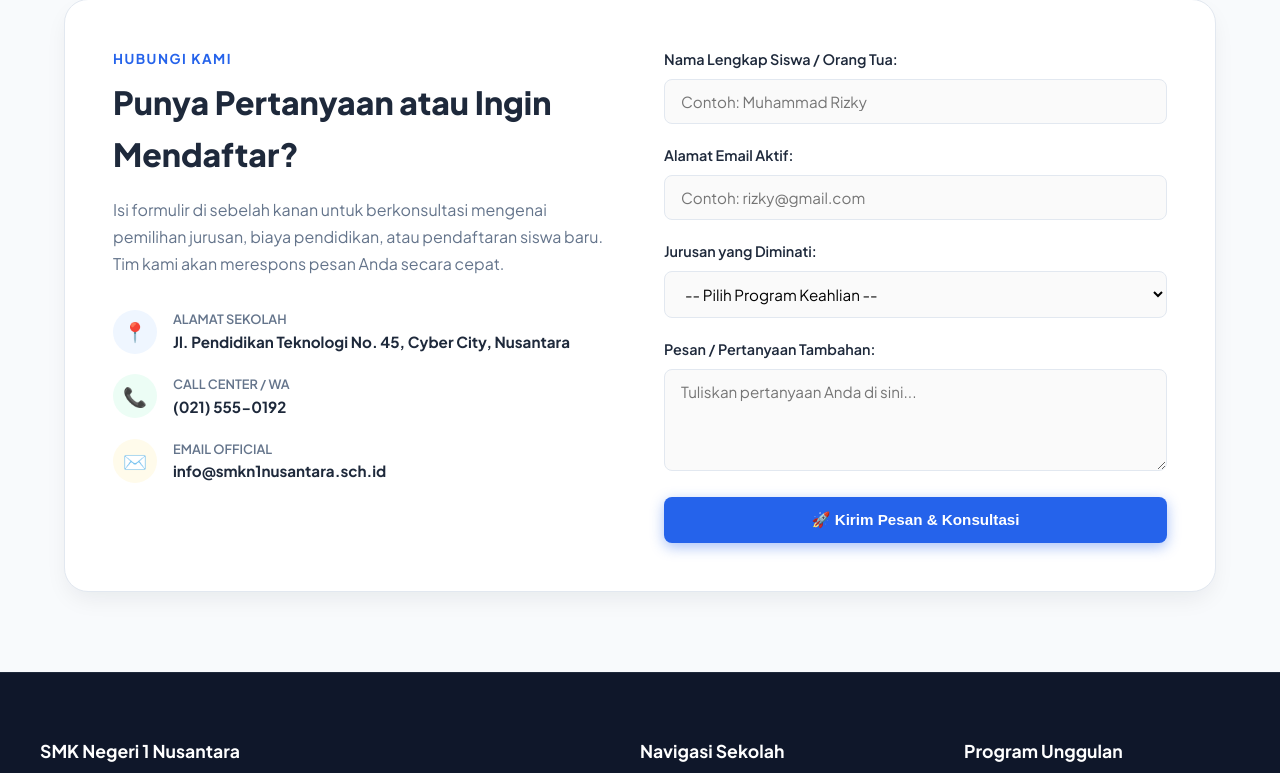
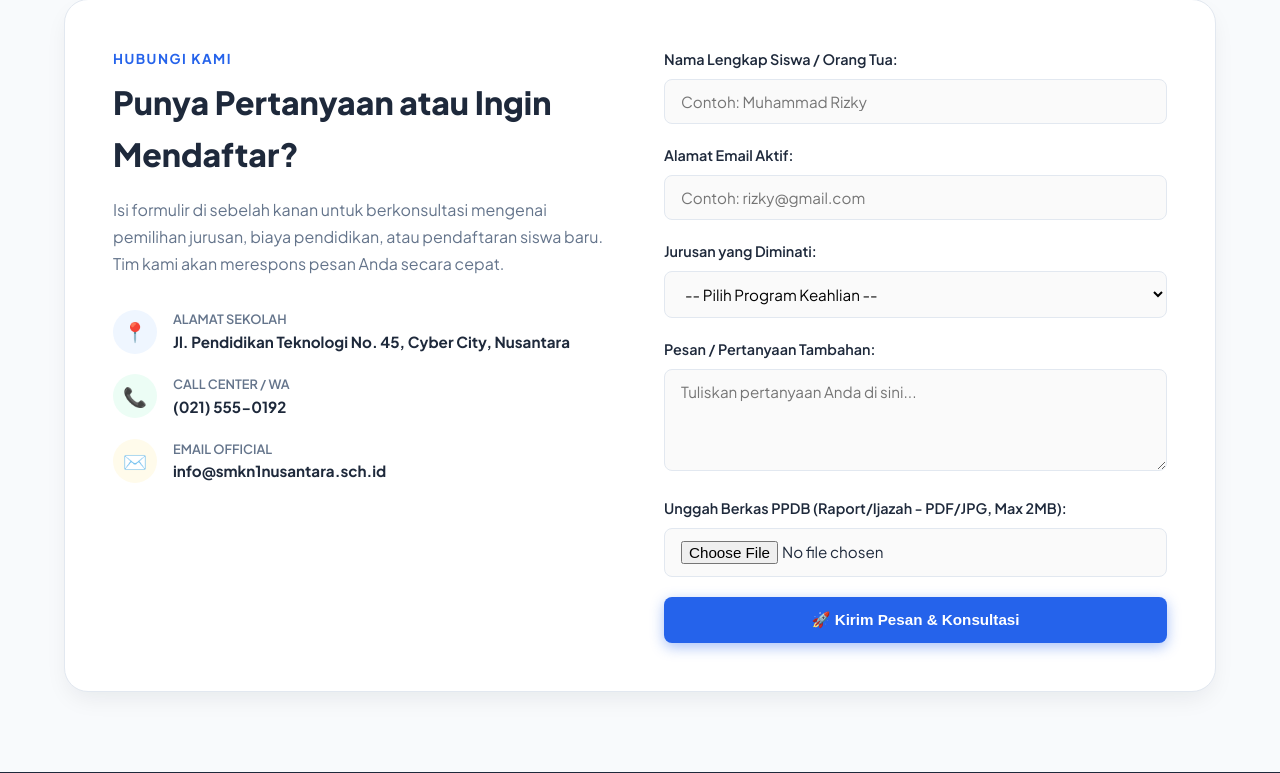
Before and after one commit to M-FARID-RASYAD-F/redesign, a Laravel app: page / in a window 1280 px wide. Shown: the part 3579-4352 px from the top of the page. Run offline with Laravel 12, Linux system fonts and the light colour scheme.

Commit message:
fix: resolve fatal error missing app key & SQLite DB, add file upload feature for PPDB

```diff
--- a/app/Http/Controllers/SchoolController.php
+++ b/app/Http/Controllers/SchoolController.php
@@ -121,12 +121,13 @@
      */
     public function submitContact(Request $request)
     {
-        // Validasi input sederhana
+        // Validasi input
         $validated = $request->validate([
             'nama' => 'required|min:3',
             'email' => 'required|email',
             'jurusan_minat' => 'required',
-            'pesan' => 'required|min:10'
+            'pesan' => 'required|min:10',
+            'berkas' => 'nullable|file|mimes:pdf,jpg,jpeg,png|max:2048',
         ], [
             'nama.required' => 'Nama lengkap wajib diisi!',
             'nama.min' => 'Nama minimal terdiri dari 3 karakter.',
@@ -134,10 +135,19 @@
             'email.email' => 'Format email tidak valid!',
             'jurusan_minat.required' => 'Pilih jurusan yang diminati!',
             'pesan.required' => 'Pesan/pertanyaan wajib diisi!',
-            'pesan.min' => 'Pesan minimal terdiri dari 10 karakter.'
+            'pesan.min' => 'Pesan minimal terdiri dari 10 karakter.',
+            'berkas.file' => 'Berkas harus berupa file yang valid.',
+            'berkas.mimes' => 'Berkas harus berformat PDF, JPG, JPEG, atau PNG.',
+            'berkas.max' => 'Ukuran berkas maksimal 2MB.',
         ]);
 
+        $berkasInfo = '';
+        if ($request->hasFile('berkas')) {
+            $request->file('berkas')->store('berkas_ppdb', 'public');
+            $berkasInfo = ' serta berkas persyaratan berhasil diunggah';
+        }
+
         // Kirim response flash message kembali ke halaman sebelumnya
-        return redirect()->back()->with('success', 'Halo ' . $validated['nama'] . ', terima kasih! Pesan dan pendaftaran informasi Anda mengenai jurusan ' . strtoupper($validated['jurusan_minat']) . ' telah berhasil terkirim.');
+        return redirect()->back()->with('success', 'Halo ' . $validated['nama'] . ', terima kasih! Pesan dan pendaftaran informasi Anda mengenai jurusan ' . strtoupper($validated['jurusan_minat']) . ' telah berhasil terkirim' . $berkasInfo . '.');
     }
 }
--- a/resources/views/welcome.blade.php
+++ b/resources/views/welcome.blade.php
@@ -191,7 +191,7 @@
 
             <!-- Form -->
             <div>
-                <form action="{{ route('kontak.submit') }}" method="POST">
+                <form action="{{ route('kontak.submit') }}" method="POST" enctype="multipart/form-data">
                     @csrf
 
                     <div class="form-group">
@@ -232,6 +232,14 @@
                         @enderror
                     </div>
 
+                    <div class="form-group">
+                        <label class="form-label" for="berkas">Unggah Berkas PPDB (Raport/Ijazah - PDF/JPG, Max 2MB):</label>
+                        <input type="file" id="berkas" name="berkas" class="form-control" accept=".pdf,.jpg,.jpeg,.png">
+                        @error('berkas')
+                            <span class="error-text">⚠️ {{ $message }}</span>
+                        @enderror
+                    </div>
+
                     <button type="submit" class="btn btn-primary" style="width: 100%; padding: 14px;">
                         🚀 Kirim Pesan & Konsultasi
                     </button>
```
